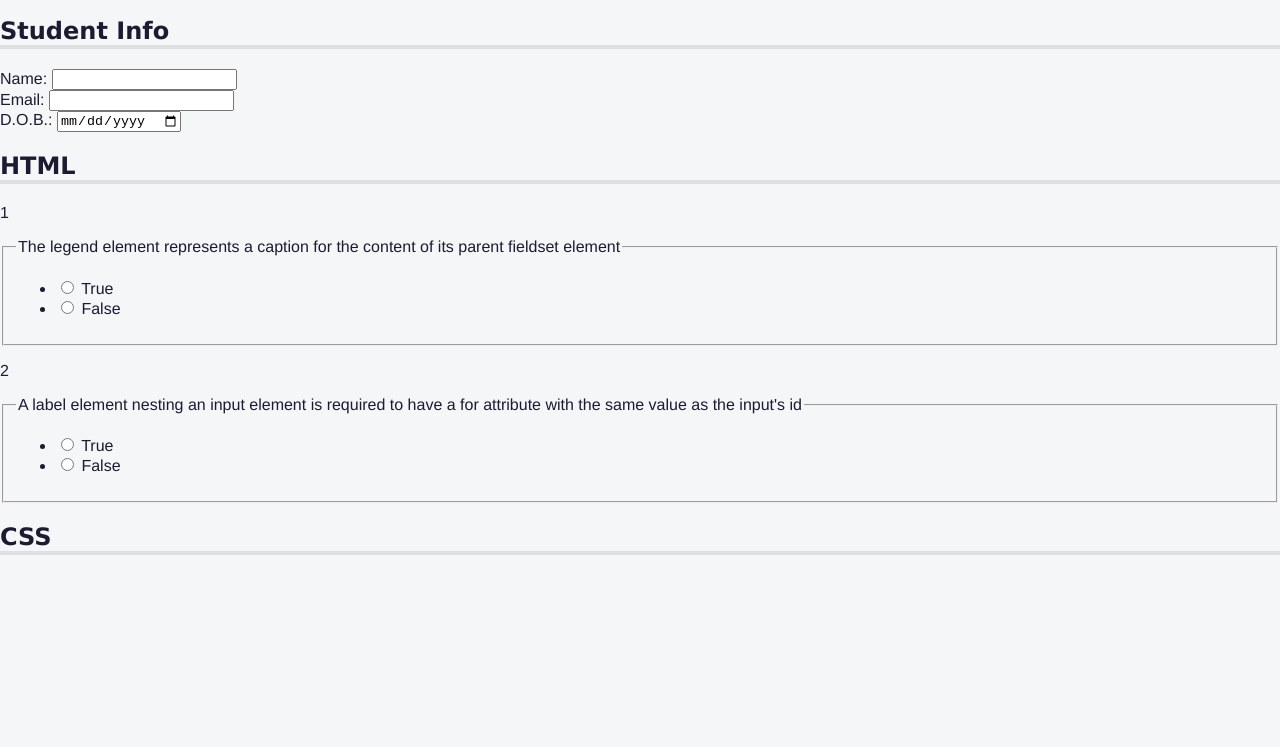
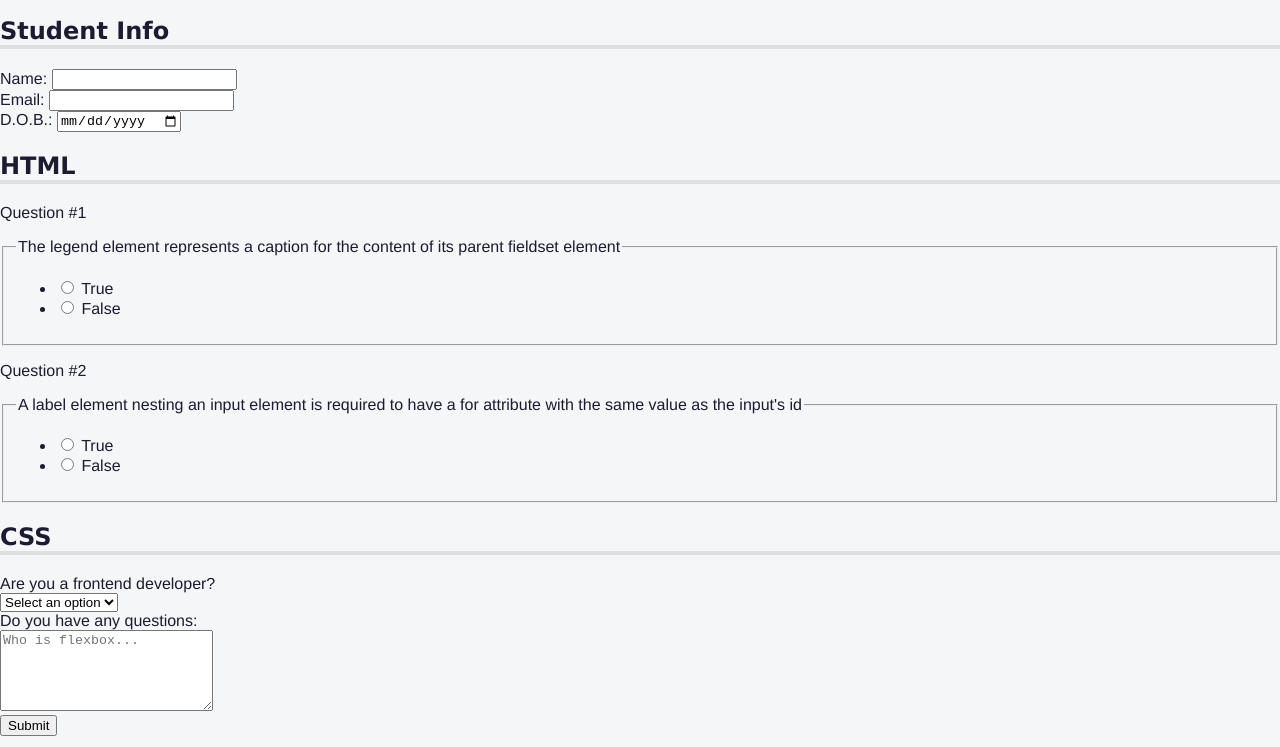
Before and after one commit to raulvillajr95/quiz, a plain HTML site: page index.html in a window 1280 px wide. Shown: the part 53-800 px from the top of the page. Drawn offline with Linux system fonts and the light colour scheme.

Commit message:
Add CSS section

```diff
--- a/index.html
+++ b/index.html
@@ -82,7 +82,26 @@
         </section>
         <section role="region" aria-labelledby="css-questions">
           <h2 id="css-questions">CSS</h2>
+          <div class="formrow">
+            <div class="question-block">
+              <label for="customer">Are you a frontend developer?</label>
+            </div>
+            <div class="answer">
+              <select name="customer" id="customer" required>
+                <option value="">Select an option</option>
+                <option value="yes">Yes</option>
+                <option value="no">No</option>
+              </select>
+            </div>
+            <div class="question-block">
+              <label for="css-questions">Do you have any questions:</label>
+            </div>
+            <div class="answer">
+              <textarea name="css-questions" id="css-questions" cols="24" rows="5" placeholder="Who is flexbox..."></textarea>
+            </div>
+          </div>
         </section>
+        <input type="submit" value="Submit">
       </form>
     </main>
   </body>
--- a/styles.css
+++ b/styles.css
@@ -44,6 +44,10 @@ h2 {
   border-bottom: 4px solid #dfdfe2;
 }
 
+p::before {
+  content: 'Question #';
+}
+
 .sr-only {
   position: absolute;
   width: 1px;
```
